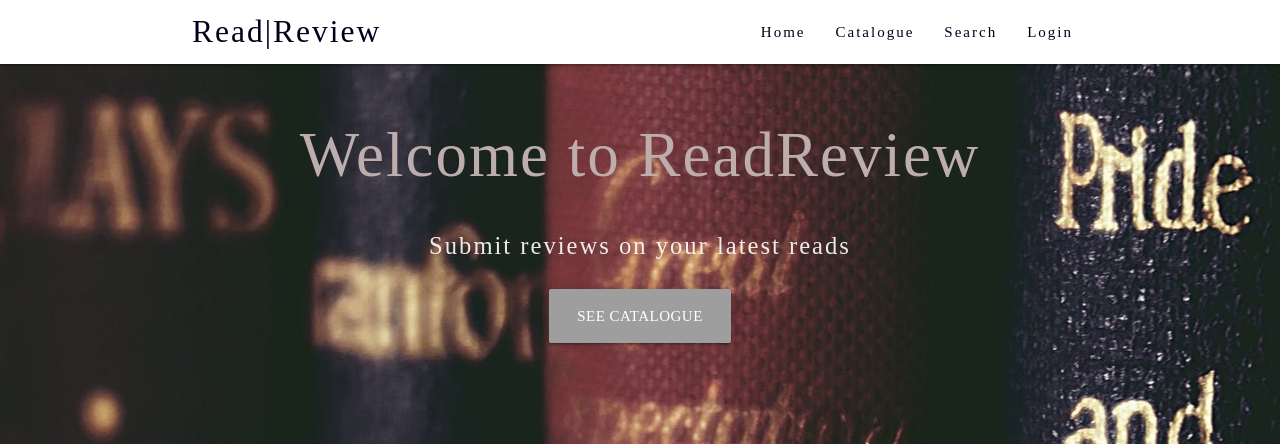
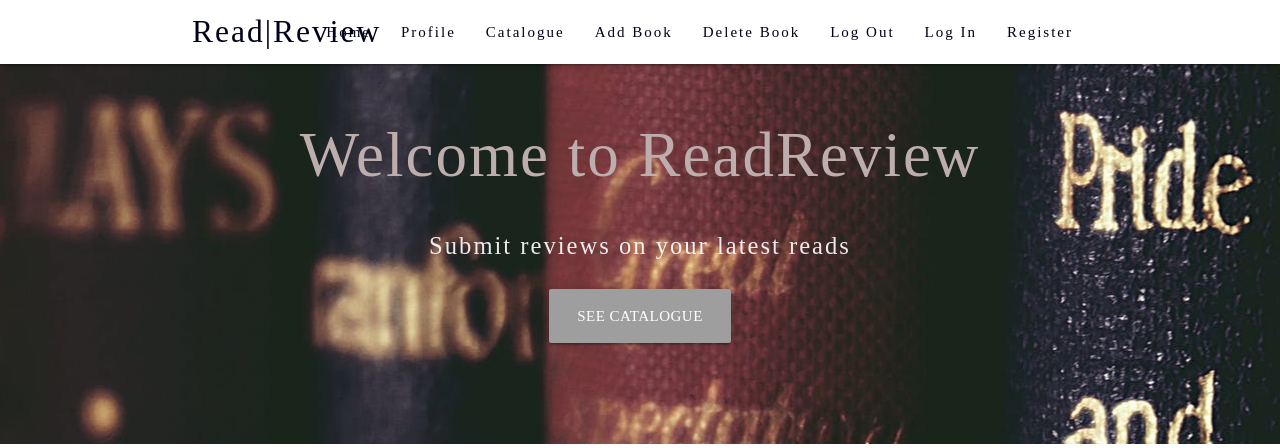
Before and after one commit to seamusmacg/readreview, a Flask app: page / in a window 1280 px wide. Shown: the top 448 px of the page. Run offline with Flask 2, Linux system fonts and the light colour scheme; data that the repository does not hold is empty; some libraries are stand-ins or nearby versions; some web fonts are replaced.

Commit message:
Update Navbar and Sidenav

```diff
--- a/app.py
+++ b/app.py
@@ -18,11 +18,17 @@ app.secret_key = os.environ.get("SECRET_KEY")
 mongo = PyMongo(app)
 
 
-# Decorator telling Flask which URL to trigger
+# Decorator and function for Home page
 @app.route("/")
-def index():
+def get_home():
+  return render_template("index.html")
+
+
+# Decorator and function for Catalogue page
+@app.route("/catalogue")
+def get_catalogue():
   books = mongo.db.books.find()
-  return render_template("index.html", books=books)
+  return render_template("catalogue.html", books=books)
 
 
 if __name__ == "__main__":
--- a/static/css/style.css
+++ b/static/css/style.css
@@ -59,7 +59,6 @@ footer i:hover {
 footer a:hover {
    color: #a27840;
  }
-
 
  /* Custom CSS Parallax Template */
  nav ul a,
--- a/templates/base.html
+++ b/templates/base.html
@@ -21,16 +21,30 @@
 <body>
   <nav class="nav-bg-color" role="navigation">
     <div class="nav-wrapper container">
-      <a id="logo-container" href="#" class="brand-logo">Read|Review</a>
+      <a id="logo-container" href="{{ url_for('get_home') }}" class="brand-logo">Read|Review</a>
+      <!-- Top Navbar -->
       <ul class="right hide-on-med-and-down">
-        <li><a href="#">Home</a></li>
+        <li><a href="{{ url_for('get_home') }}">Home</a></li>
+        <li><a href="#">Profile</a></li>
         <li><a href="#">Catalogue</a></li>
-        <li><a href="#">Search</a></li>
-        <li><a href="#">Login</a></li>
+        <li><a href="#">Add Book</a></li>
+        <li><a href="#">Delete Book</a></li>
+        <li><a href="#">Log Out</a></li>
+        <li><a href="#">Log In</a></li>
+        <li><a href="#">Register</a></li>
       </ul>
 
+      <!-- Mobile Navbar -->
       <ul id="nav-mobile" class="sidenav">
-        <li><a href="#">Navbar Link</a></li>
+        <li><h4 class="center-align headers">Read|Review</h4></li>
+        <li><a href="{{ url_for('get_home') }}">Home</a></li>
+        <li><a href="#">Profile</a></li>
+        <li><a href="#">Catalogue</a></li>
+        <li><a href="#">Add Book</a></li>
+        <li><a href="#">Delete Book</a></li>
+        <li><a href="#">Log Out</a></li>
+        <li><a href="#">Log In</a></li>
+        <li><a href="#">Register</a></li>
       </ul>
       <a href="#" data-target="nav-mobile" class="sidenav-trigger"><i class="material-icons">menu</i></a>
     </div>
@@ -63,13 +77,13 @@
           <h5 class="headers">Connect</h5>
           <ul>
             <li class="social-icons"><a class="white-text" href="https://www.facebook.com/" target="_blank"><i
-                  class="fa fa-facebook"></i></a></li>
+                  class="fa fa-facebook"><span class="sr-only">Facebook</span></i></a></li>
             <li class="social-icons"><a class="white-text" href="https://twitter.com/" target="_blank"><i
-                  class="fa fa-twitter"></i></a></li>
+                  class="fa fa-twitter"><span class="sr-only">Twitter</span></i></a></li>
             <li class="social-icons"><a class="white-text" href="https://www.instagram.com/" target="_blank"><i
-                  class="fa fa-instagram"></i></a></li>
+                  class="fa fa-instagram"><span class="sr-only">Instagram</span></i></a></li>
             <li class="social-icons"><a class="white-text" href="https://linkedin.com/" target="_blank"><i
-                  class="fa fa-linkedin"></i></a></li>
+                  class="fa fa-linkedin"><span class="sr-only">Linkedin</span></i></a></li>
           </ul>
         </div>
       </div>
```
